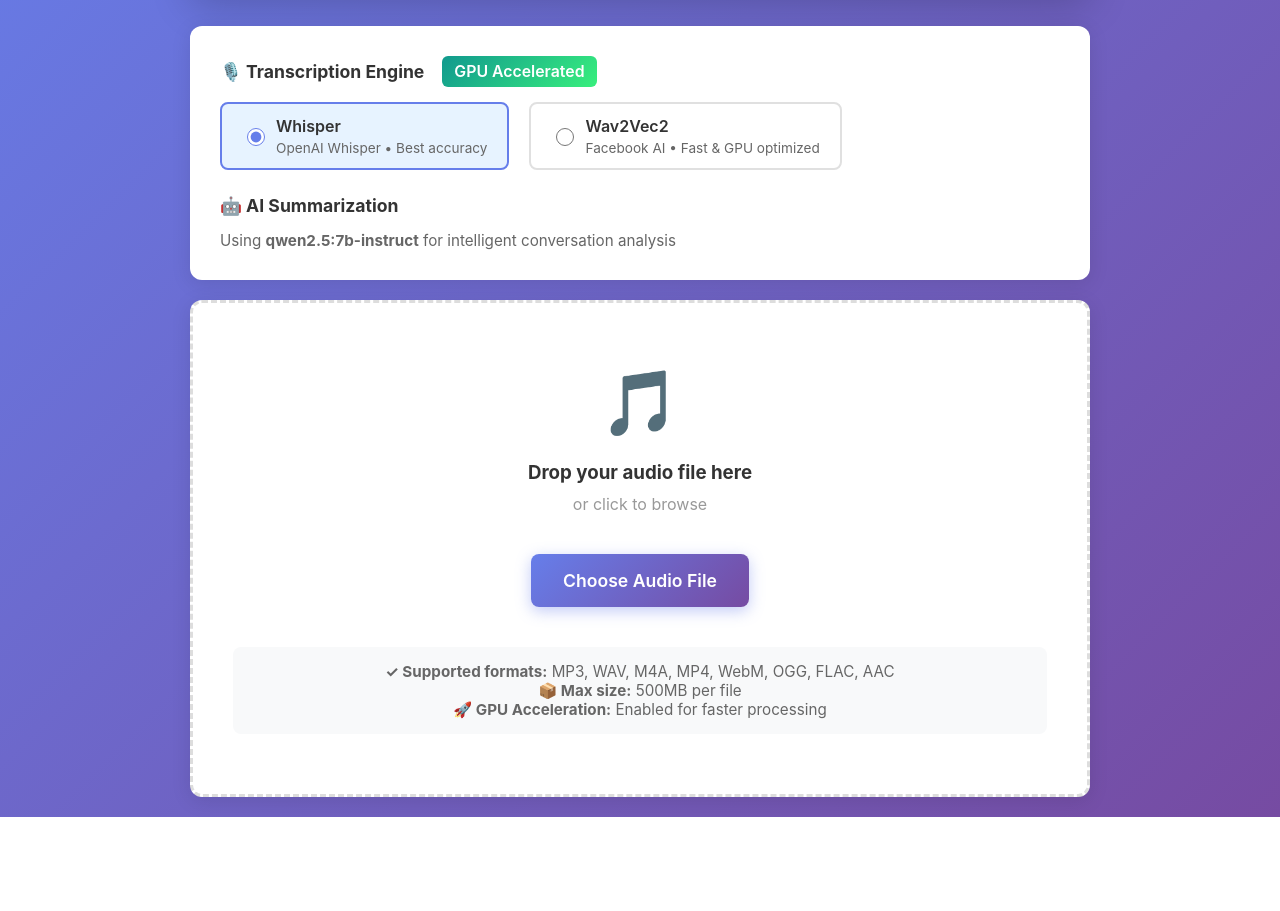
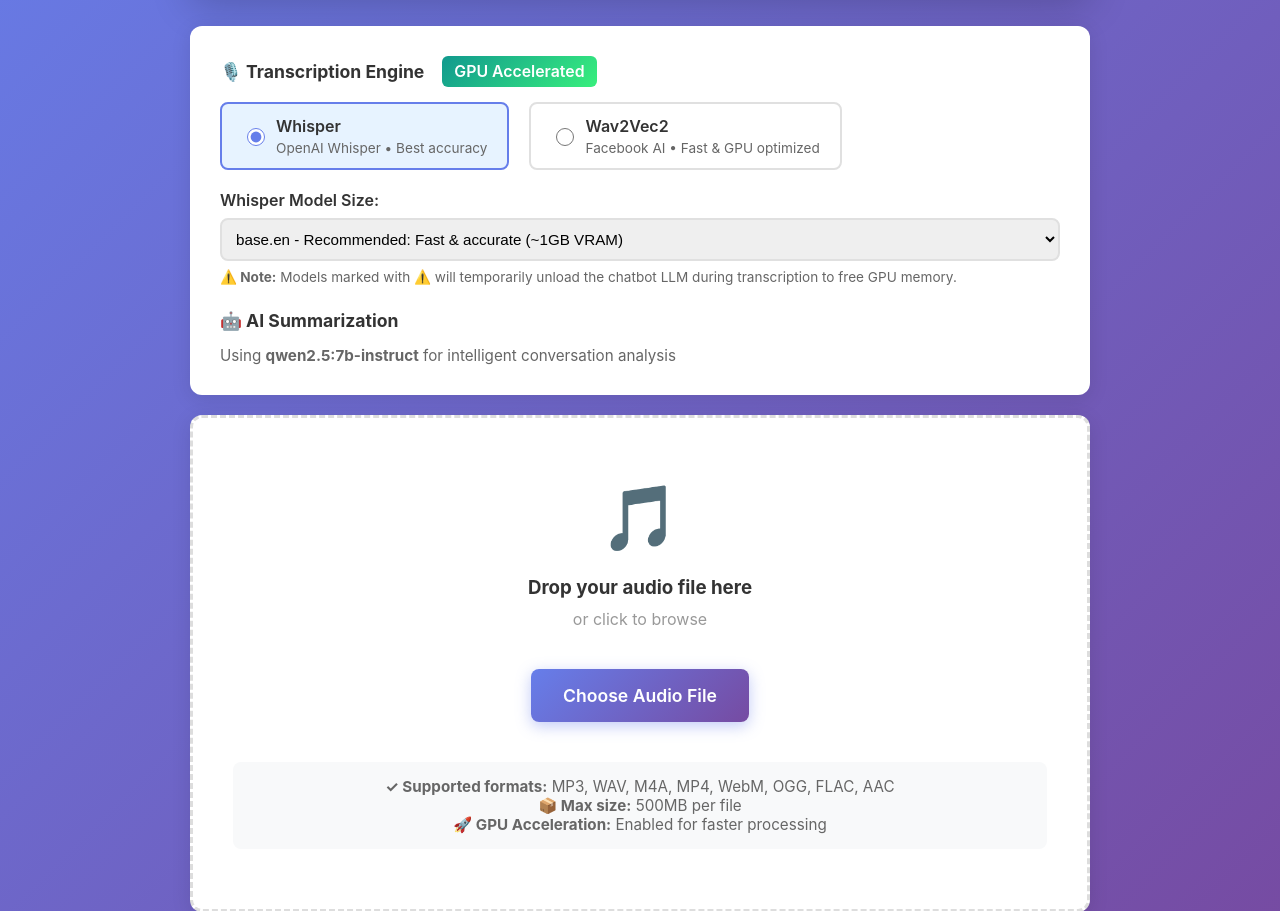
Before and after one commit to ak2173-oss/blackbox, a Flask app: page /upload in a window 1280 px wide. Shown: the part 246-1157 px from the top of the page. Before the commit the page ends 1063 px from the top, so only its background shows below. Run offline with Flask 3, Linux system fonts and the light colour scheme.

Commit message:
Add Whisper model size selection with GPU memory management
This feature allows users to select different Whisper model sizes through the UI,
with automatic GPU memory optimization for larger models.

Features:
- UI dropdown with 4 model options: tiny.en, base.en, small.en, medium.en
- Smart memory management: auto-unload LLM for small/medium models to free VRAM
- Visual warnings for models requiring LLM unload
- Automatic model reload after transcription completes
- Real-time status updates showing memory management steps

Technical Changes:
- Added unload_ollama_from_gpu() and reload_ollama_to_gpu() functions
- Updated upload() to accept and validate whisper_model parameter
- Enhanced process_audio_background() with memory management logic
- Added dynamic UI controls that show/hide based on engine selection

GPU Memory Strategy (RTX 5070 Ti 8GB):
- tiny.en/base.en (~1GB): Keep LLM loaded (6.3GB total)
- small.en (~2GB) / medium.en (~5GB): Unload LLM during transcription

Tested and verified with real audio files on CUDA GPU.

🤖 Generated with [Claude Code](https://claude.com/claude-code)

Co-Authored-By: Claude Sonnet 4.5 <noreply@anthropic.com>

```diff
--- a/transcription_app_v2/app.py
+++ b/transcription_app_v2/app.py
@@ -123,6 +123,44 @@ def preload_ollama_model():
         except Exception as e:
             logger.warning(f"⚠ Could not preload Ollama model: {e}")
             logger.info("  Model will load on first transcription request")
+
+
+def unload_ollama_from_gpu():
+    """Unload Ollama model from GPU to free VRAM for larger Whisper models"""
+    global _ollama_preloaded
+
+    logger.info(f"Unloading {Config.OLLAMA_MODEL} from GPU to free memory...")
+    try:
+        import requests
+
+        # Unload model by setting keep_alive to 0
+        response = requests.post(
+            f"{Config.OLLAMA_URL}/api/generate",
+            json={
+                "model": Config.OLLAMA_MODEL,
+                "prompt": "",
+                "keep_alive": 0  # Unload immediately
+            },
+            timeout=10
+        )
+
+        if response.status_code == 200:
+            _ollama_preloaded = False
+            logger.info("✓ Ollama model unloaded from GPU (~5GB VRAM freed)")
+            return True
+        else:
+            logger.warning(f"⚠ Ollama unload returned status {response.status_code}")
+            return False
+
+    except Exception as e:
+        logger.warning(f"⚠ Could not unload Ollama model: {e}")
+        return False
+
+
+def reload_ollama_to_gpu():
+    """Reload Ollama model to GPU after transcription"""
+    logger.info(f"Reloading {Config.OLLAMA_MODEL} to GPU...")
+    preload_ollama_model()
 
 
 def sanitize_filename(filename):
@@ -328,6 +366,15 @@ def upload():
         if engine not in ['whisper', 'parakeet']:
             engine = 'whisper'
 
+        # Get selected Whisper model size (if using Whisper)
+        whisper_model = None
+        if engine == 'whisper':
+            whisper_model = request.form.get('whisper_model', Config.WHISPER_MODEL)
+            # Validate whisper model
+            valid_models = ['tiny.en', 'base.en', 'small.en', 'medium.en', 'large-v2']
+            if whisper_model not in valid_models:
+                whisper_model = Config.WHISPER_MODEL
+
         # Generate job ID
         job_id = generate_job_id(filename)
 
@@ -336,16 +383,19 @@ def upload():
 
         try:
             file.save(str(filepath))
-            logger.info(f"File uploaded: {filename} (job: {job_id}, engine: {engine})")
+            logger.info(f"File uploaded: {filename} (job: {job_id}, engine: {engine}, whisper_model: {whisper_model})")
 
             # Initialize job status
-            engine_name = "Wav2Vec2" if engine == 'parakeet' else "Whisper"
+            if engine == 'whisper':
+                engine_name = f"Whisper ({whisper_model})"
+            else:
+                engine_name = "Wav2Vec2"
             update_job_status(job_id, 'processing', 'Upload', 10, 'File uploaded, starting processing...', f"File: {filename}, Engine: {engine_name}")
 
-            # Process in background thread with selected engine
+            # Process in background thread with selected engine and model
             thread = threading.Thread(
                 target=process_audio_background,
-                args=(str(filepath), job_id, engine),
+                args=(str(filepath), job_id, engine, whisper_model),
                 daemon=True
             )
             thread.start()
@@ -361,29 +411,58 @@ def upload():
     return render_template('upload.html', llm_model=Config.OLLAMA_MODEL)
 
 
-def process_audio_background(filepath, job_id, engine='whisper'):
+def process_audio_background(filepath, job_id, engine='whisper', whisper_model=None):
     """Process audio using pipeline (runs in background thread)"""
     try:
         # Temporarily override engine for this job
         original_engine = Config.TRANSCRIPTION_ENGINE
+        original_whisper_model = Config.WHISPER_MODEL
+
         Config.TRANSCRIPTION_ENGINE = engine
+        if whisper_model:
+            Config.WHISPER_MODEL = whisper_model
 
-        engine_name = "Wav2Vec2" if engine == 'parakeet' else "Whisper"
+        engine_name = "Wav2Vec2" if engine == 'parakeet' else f"Whisper ({whisper_model or Config.WHISPER_MODEL})"
         update_job_status(job_id, 'processing', 'Initializing', 15, f'Starting pipeline with {engine_name}...')
 
-        # Create pipeline with cached model (only for Whisper)
+        # Check if we need to unload Ollama for larger Whisper models
+        MODELS_REQUIRING_UNLOAD = ['small.en', 'medium.en', 'large-v2']
+        needs_unload = engine == 'whisper' and whisper_model in MODELS_REQUIRING_UNLOAD
+
+        if needs_unload:
+            update_job_status(
+                job_id, 'processing', 'Memory Management', 18,
+                '⏳ Unloading LLM to free GPU memory for larger Whisper model...',
+                f'Temporarily unloading {Config.OLLAMA_MODEL} to free ~5GB VRAM'
+            )
+            unload_ollama_from_gpu()
+
+        # Create pipeline with cached model (only for Whisper with default model)
+        # For custom model sizes, we'll load them in the pipeline
+        use_cached_model = engine == 'whisper' and (whisper_model == original_whisper_model or whisper_model is None)
+
         pipeline = AudioPipeline(
             audio_file=filepath,
             job_id=job_id,
             status_callback=update_job_status,
-            whisper_model=get_whisper_model() if engine == 'whisper' else None
+            whisper_model=get_whisper_model() if use_cached_model else None
         )
 
         # Run pipeline
         project_dir = pipeline.run()
 
-        # Restore original engine setting
+        # Reload Ollama if we unloaded it
+        if needs_unload:
+            update_job_status(
+                job_id, 'processing', 'Memory Management', 95,
+                '⏳ Reloading LLM for chat and summarization...',
+                f'Loading {Config.OLLAMA_MODEL} back into GPU memory'
+            )
+            reload_ollama_to_gpu()
+
+        # Restore original settings
         Config.TRANSCRIPTION_ENGINE = original_engine
+        Config.WHISPER_MODEL = original_whisper_model
 
         # Extract project name from path
         project_name = Path(project_dir).name
--- a/transcription_app_v2/templates/upload.html
+++ b/transcription_app_v2/templates/upload.html
@@ -189,6 +189,22 @@
                         </div>
                     </label>
                 </div>
+
+                <!-- Whisper Model Size Selector (shown only when Whisper is selected) -->
+                <div id="whisperModelSection" style="margin-top: 20px;">
+                    <label for="whisperModelSelect" style="display: block; font-weight: 600; color: #333; margin-bottom: 8px;">
+                        Whisper Model Size:
+                    </label>
+                    <select id="whisperModelSelect" style="width: 100%; padding: 10px; border: 2px solid #e0e0e0; border-radius: 8px; font-size: 0.95em; cursor: pointer;">
+                        <option value="tiny.en">tiny.en - Fastest, lower accuracy (~1GB VRAM)</option>
+                        <option value="base.en" selected>base.en - Recommended: Fast & accurate (~1GB VRAM)</option>
+                        <option value="small.en">small.en - Better accuracy (~2GB VRAM) ⚠️ Unloads LLM</option>
+                        <option value="medium.en">medium.en - Best accuracy (~5GB VRAM) ⚠️ Unloads LLM</option>
+                    </select>
+                    <p style="margin: 8px 0 0 0; color: #666; font-size: 0.85em;">
+                        <strong>⚠️ Note:</strong> Models marked with ⚠️ will temporarily unload the chatbot LLM during transcription to free GPU memory.
+                    </p>
+                </div>
             </div>
 
             <div class="settings-section" style="margin-bottom: 0;">
@@ -256,16 +272,20 @@
         const whisperRadio = document.getElementById('whisperRadio');
         const parakeetRadio = document.getElementById('parakeetRadio');
 
+        const whisperModelSection = document.getElementById('whisperModelSection');
+
         whisperOption.addEventListener('click', () => {
             whisperRadio.checked = true;
             whisperOption.classList.add('selected');
             parakeetOption.classList.remove('selected');
+            whisperModelSection.style.display = 'block';
         });
 
         parakeetOption.addEventListener('click', () => {
             parakeetRadio.checked = true;
             parakeetOption.classList.add('selected');
             whisperOption.classList.remove('selected');
+            whisperModelSection.style.display = 'none';
         });
 
         // Drag and drop functionality
@@ -311,6 +331,12 @@
             // Get selected transcription engine
             const selectedEngine = document.querySelector('input[name="engine"]:checked').value;
             formData.append('engine', selectedEngine);
+
+            // Get selected Whisper model size (if Whisper is selected)
+            if (selectedEngine === 'whisper') {
+                const whisperModel = document.getElementById('whisperModelSelect').value;
+                formData.append('whisper_model', whisperModel);
+            }
 
             progressContainer.style.display = 'block';
             uploadArea.style.display = 'none';
```
